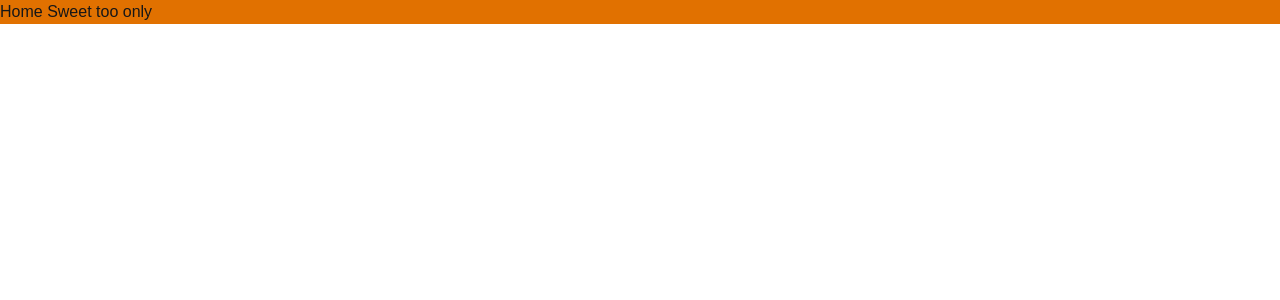
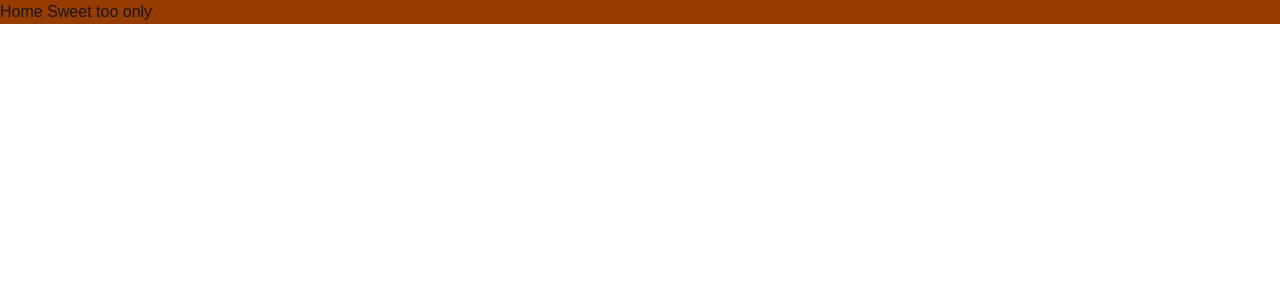
Before and after one commit to likeam/newshop, a Next.js app: page / in a window 1280 px wide. Shown: the top 300 px of the page. Built offline with nearby package versions, Linux system fonts and the light colour scheme.

Commit message:
Changing

```diff
--- a/app/page.tsx
+++ b/app/page.tsx
@@ -1,7 +1,7 @@
 import React from "react";
 
 const Home = () => {
-  return <div className=" bg-amber-600">Home Sweet too only</div>;
+  return <div className=" bg-amber-800">Home Sweet too only</div>;
 };
 
 export default Home;
```
